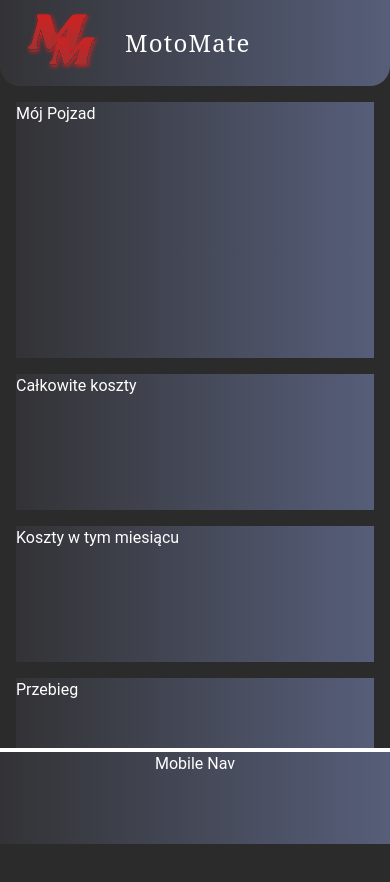
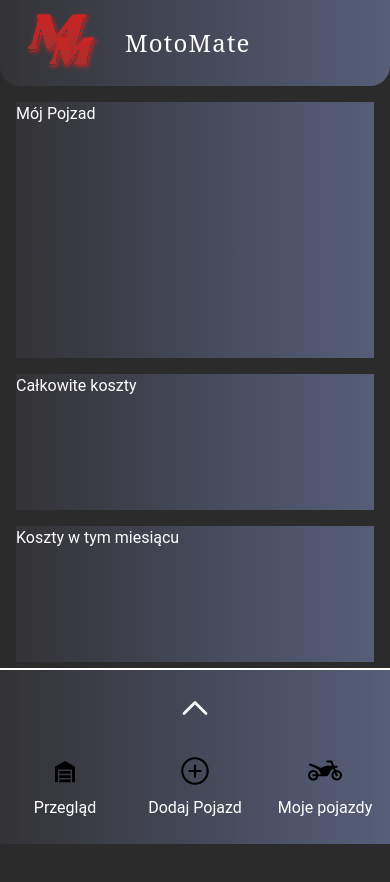
Before and after one commit to kamil-plewinski/moto-mate, a React (Vite) app: page / in a window 390 px wide. Shown: the top 882 px of the page. Built offline with nearby package versions, Linux system fonts and the light colour scheme; a web font is replaced by a local one.

Commit message:
feat: add nav links to mobile navigation

```diff
--- a/src/components/MobileBottomNav.tsx
+++ b/src/components/MobileBottomNav.tsx
@@ -1,7 +1,29 @@
+import AddVehicleIcon from "./icons/AddVehicleIcon";
+import ChevronIcon from "./icons/ChevronIcon";
+import HomeIcon from "./icons/HomeIcon";
+import MyVehiclesIcon from "./icons/MyVehiclesIcon";
+import NavItem from "./NavItem";
+
+type NavItemsConfig = {
+  title: string;
+  icon: React.ReactNode;
+};
+
 export default function MobileBottomNav() {
+  const NavItems: NavItemsConfig[] = [
+    { title: "Przegląd", icon: <HomeIcon /> },
+    { title: "Dodaj Pojazd", icon: <AddVehicleIcon /> },
+    { title: "Moje pojazdy", icon: <MyVehiclesIcon /> },
+  ];
+
+  const renderedItems = NavItems.map((item) => {
+    return <NavItem title={item.title} icon={item.icon} />;
+  });
+
   return (
-    <div className="fixed bottom-0 custom-background w-full h-24 border-t-4 text-center lg:hidden">
-      Mobile Nav
+    <div className="fixed bottom-0 custom-background w-full h-full max-h-44 border-t-2  text-center lg:hidden">
+      <ChevronIcon />
+      <div className="flex items-center justify-around mt-6">{renderedItems}</div>
     </div>
   );
 }
--- /dev/null
+++ b/src/components/NavItem.tsx
@@ -0,0 +1,15 @@
+import { Link } from "react-router-dom";
+
+type NavItemProps = {
+  title: string;
+  icon: React.ReactNode;
+};
+
+export default function NavItem({ title, icon }: NavItemProps) {
+  return (
+    <Link to="" className="flex flex-col items-center justify-center w-25">
+      <div className="mb-2">{icon}</div>
+      <p>{title}</p>
+    </Link>
+  );
+}
--- /dev/null
+++ b/src/components/icons/AddVehicleIcon.tsx
@@ -0,0 +1,15 @@
+export default function AddVehicleIcon() {
+  return (
+    <svg
+      xmlns="http://www.w3.org/2000/svg"
+      width="34"
+      height="34"
+      viewBox="0 0 32 32"
+    >
+      <path
+        fill="#000000"
+        d="M16 3C8.832 3 3 8.832 3 16s5.832 13 13 13s13-5.832 13-13S23.168 3 16 3zm0 2c6.087 0 11 4.913 11 11s-4.913 11-11 11S5 22.087 5 16S9.913 5 16 5zm-1 5v5h-5v2h5v5h2v-5h5v-2h-5v-5h-2z"
+      />
+    </svg>
+  );
+}
--- /dev/null
+++ b/src/components/icons/ChevronIcon.tsx
@@ -0,0 +1,18 @@
+export default function ChevronIcon() {
+  return (
+    <svg
+      width="44"
+      height="44"
+      viewBox="0 0 24 24"
+      fill="none"
+      stroke="currentColor"
+      strokeWidth="1.5"
+      strokeLinecap="round"
+      strokeLinejoin="round"
+      className="icon icon-tabler icons-tabler-outline icon-tabler-chevron-right mt-4 mx-auto -rotate-90"
+    >
+      <path stroke="none" d="M0 0h24v24H0z" fill="none" />
+      <path d="M9 6l6 6l-6 6" />
+    </svg>
+  );
+}
--- /dev/null
+++ b/src/components/icons/HomeIcon.tsx
@@ -0,0 +1,15 @@
+export default function HomeIcon() {
+  return (
+    <svg
+      xmlns="http://www.w3.org/2000/svg"
+      width="34"
+      height="34"
+      viewBox="0 0 24 24"
+    >
+      <path
+        fill="#000000"
+        d="M19 20h-2v-9H7v9H5V9l7-4l7 4v11M8 12h8v2H8v-2m0 3h8v2H8v-2m8 3v2H8v-2h8Z"
+      />
+    </svg>
+  );
+}
--- /dev/null
+++ b/src/components/icons/MyVehiclesIcon.tsx
@@ -0,0 +1,15 @@
+export default function MyVehiclesIcon() {
+  return (
+    <svg
+      xmlns="http://www.w3.org/2000/svg"
+      width="34"
+      height="34"
+      viewBox="0 0 256 256"
+    >
+      <path
+        fill="#000000"
+        d="M216 120a41 41 0 0 0-6.6.55l-5.82-15.14A55.64 55.64 0 0 1 216 104a8 8 0 0 0 0-16h-19.12l-13.41-34.87A8 8 0 0 0 176 48h-32a8 8 0 0 0 0 16h26.51l9.23 24H152c-18.5 0-33.5 4.31-43.37 12.46a16 16 0 0 1-16.76 2.07c-10.58-4.81-73.29-30.12-73.8-30.26a8 8 0 0 0-5 15.19s55.5 21.94 66.53 32.94A55.67 55.67 0 0 1 95.43 152H79.2a40 40 0 1 0 0 16h52.12a31.91 31.91 0 0 0 30.74-23.1a56 56 0 0 1 26.59-33.72l5.82 15.13A40 40 0 1 0 216 120ZM40 168h22.62a24 24 0 1 1 0-16H40a8 8 0 0 0 0 16Zm176 16a24 24 0 0 1-15.58-42.23l8.11 21.1a8 8 0 1 0 14.94-5.74L215.35 136h.65a24 24 0 0 1 0 48Z"
+      />
+    </svg>
+  );
+}
```
